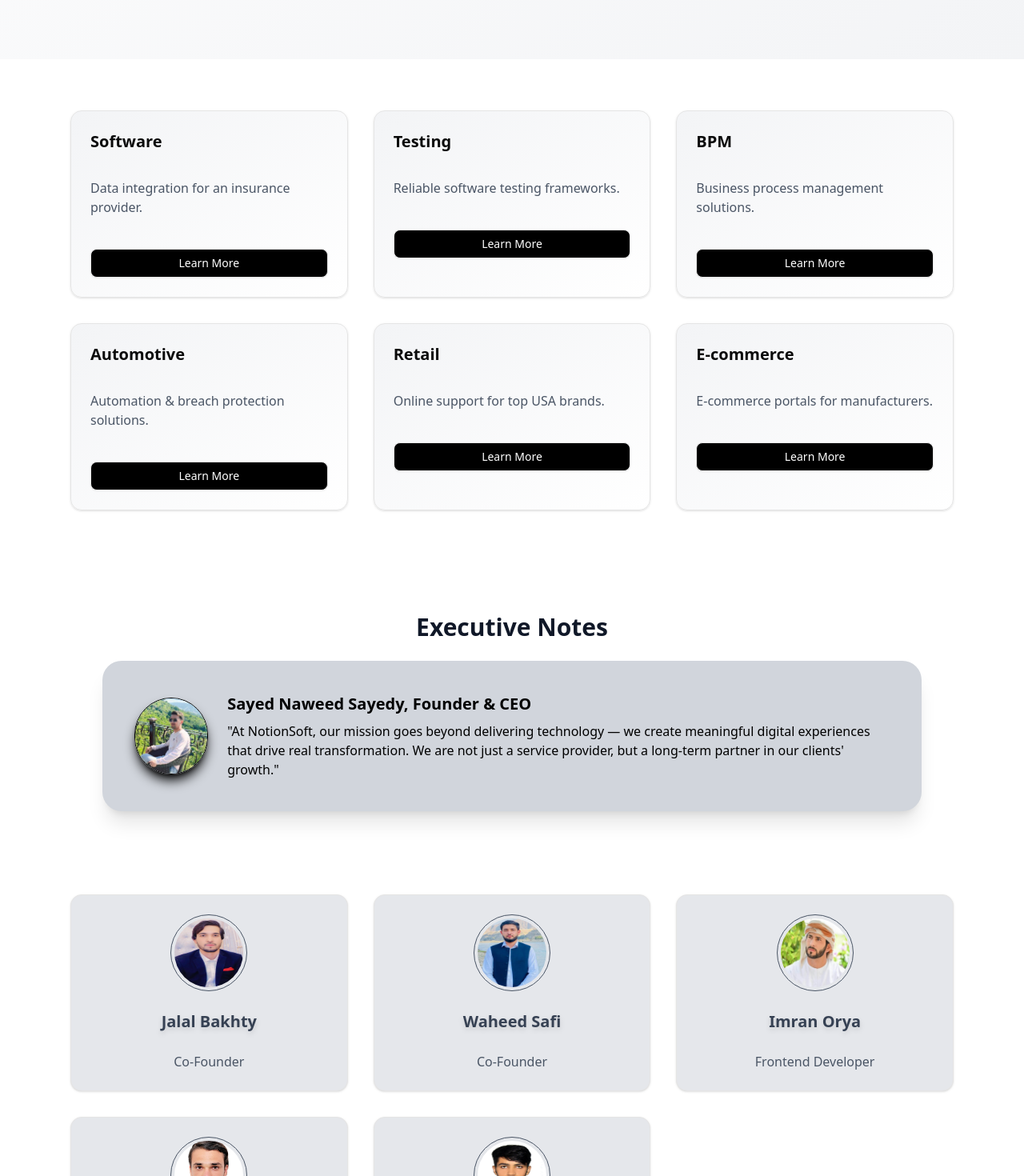
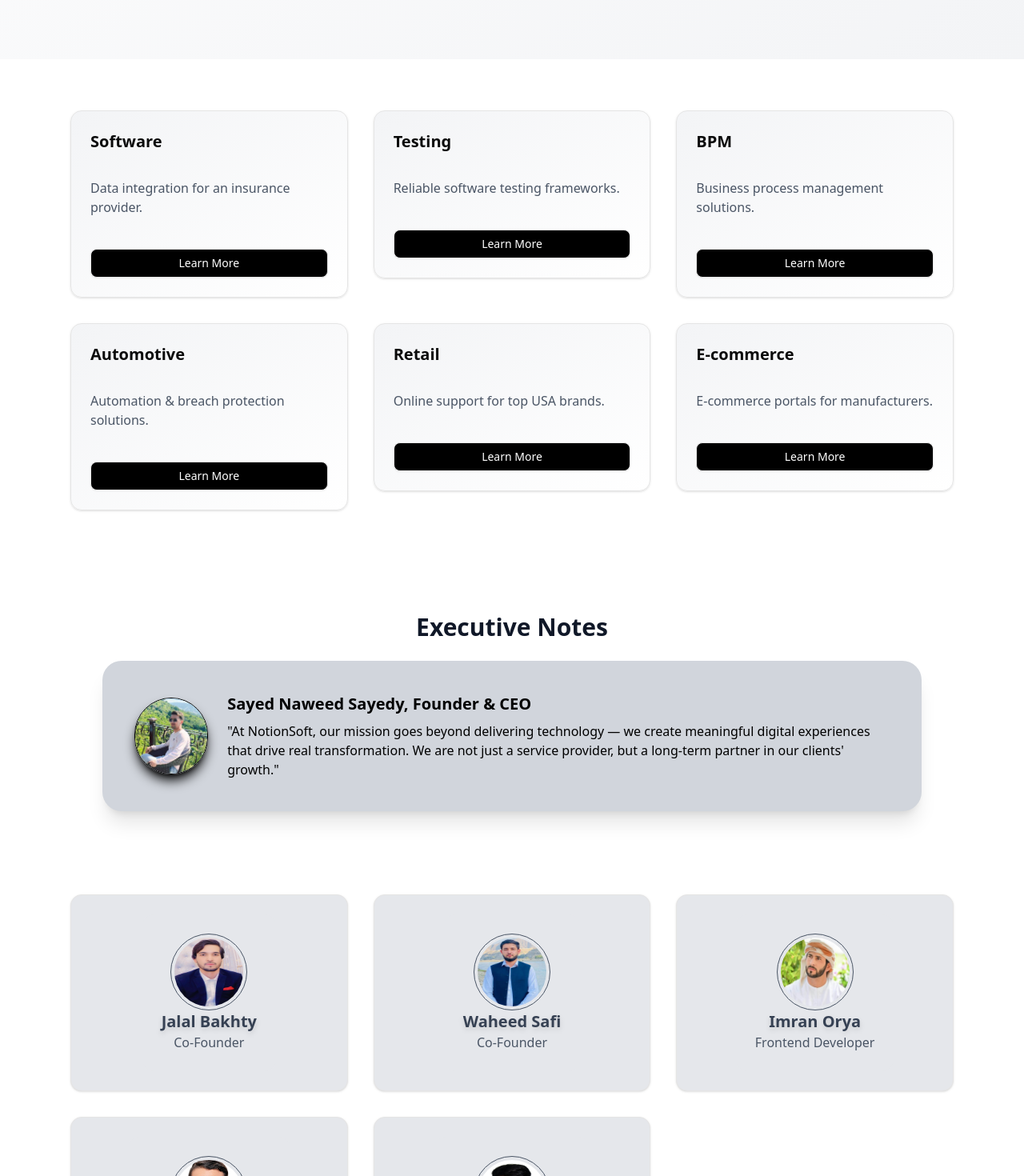
Before and after one commit to fiafghan/notion-soft-frontend, a React (Vite) app: page / in a window 1280 px wide. Shown: the part 920-2390 px from the top of the page at 80% size. Built offline with nearby package versions, Linux system fonts and the light colour scheme.

Commit message:
animation added to home page cards and blog page cards using framer motion!

```diff
--- a/package.json
+++ b/package.json
@@ -17,6 +17,7 @@
     "clsx": "^2.1.1",
     "embla-carousel-autoplay": "^8.6.0",
     "embla-carousel-react": "^8.6.0",
+    "framer-motion": "^12.23.0",
     "lucide-react": "^0.516.0",
     "react": "^19.1.0",
     "react-dom": "^19.1.0",
--- a/src/blog.tsx
+++ b/src/blog.tsx
@@ -4,6 +4,7 @@
 import { Search } from "lucide-react";
 import {Button} from "@/components/ui/button";
 import PostCard from "./components/ui/postcard";
+import { motion } from "framer-motion";
 
 function Blog() {
   return (
@@ -40,7 +41,22 @@
             Explore our latest articles and insights.
           </p>
         </header>
-        <PostCard />
+        <motion.div
+  initial={{ opacity: 0, y: 20, scale: 0.95 }}
+  animate={{ opacity: 1, y: 0, scale: 1 }}
+  transition={{ duration: 0.5, ease: "easeOut" }}
+  whileHover={{ scale: 1.03 }}
+  whileTap={{ scale: 0.97 }}
+>
+        <PostCard
+         image="/soft-eng.png"
+         title = "me"
+          description = "description here..."
+          author = "Fardin IBrahimi"
+          date = "1/1/2025"
+        />
+
+        </motion.div>
 
         {/* Posts Grid */}
 
--- a/src/home.tsx
+++ b/src/home.tsx
@@ -17,6 +17,7 @@
   CarouselNext,
   CarouselPrevious,
 } from "@/components/ui/carousel"
+import { motion } from "framer-motion";
 
 export default function Home() {
   const ImagesUrl = [
@@ -112,11 +113,19 @@
             desc: "E-commerce portals for manufacturers.",
           },
         ].map(({ title, desc }, i) => (
+          <motion.div
+            initial={{ opacity: 0, y: 20, scale: 0.95 }}
+            animate={{ opacity: 1, y: 0, scale: 1 }}
+            transition={{ duration: 0.5, ease: "easeOut" }}
+            whileHover={{ scale: 1.03 }}
+            whileTap={{ scale: 0.97 }}
+          >
           <Card key={i} className="bg-gradient-to-br from-gray-100 to-white p-6 rounded-xl shadow hover:shadow-md transition">
             <CardTitle className="text-lg sm:text-xl font-semibold mb-2">{title}</CardTitle>
             <CardDescription className="text-sm sm:text-base text-gray-600 mb-4">{desc}</CardDescription>
             <Button variant="outline" className="bg-black text-white">Learn More</Button>
           </Card>
+          </motion.div>
         ))}
       </section>
 
@@ -145,7 +154,17 @@
           ["/fardin.jpg", "Fardin Ibrahimi", "AI Engineer"],
           ["/nesar.jpg", "Nesar Awwab", "Backend Developer"],
         ].map(([img, name, title], i) => (
+
           <Card key={i} className="flex flex-col items-center text-center bg-gray-200 p-6 rounded-xl">
+            <motion.div
+              key={i}
+              initial={{ opacity: 0, y: 30, scale: 0.9 }}
+              animate={{ opacity: 1, y: 0, scale: 1 }}
+              transition={{ duration: 0.6, ease: "easeOut" }}
+              whileHover={{ scale: 1.05, boxShadow: "0 10px 20px rgba(0,0,0,0.12)" }}
+              whileTap={{ scale: 0.97 }}
+              className="flex flex-col items-center text-center bg-gray-200 p-6 rounded-xl cursor-pointer"
+            >
                 <div className="relative inline-block">
             <div className="absolute inset-0 rounded-full"></div>
             <img
@@ -159,6 +178,7 @@
               {name}
             </CardTitle>
             <CardDescription className="text-md text-gray-600">{title}</CardDescription>
+            </motion.div>
           </Card>
         ))}
       </section>
```
Also changed, not shown: 1 other file (tests, documents, lock files or other folders).
